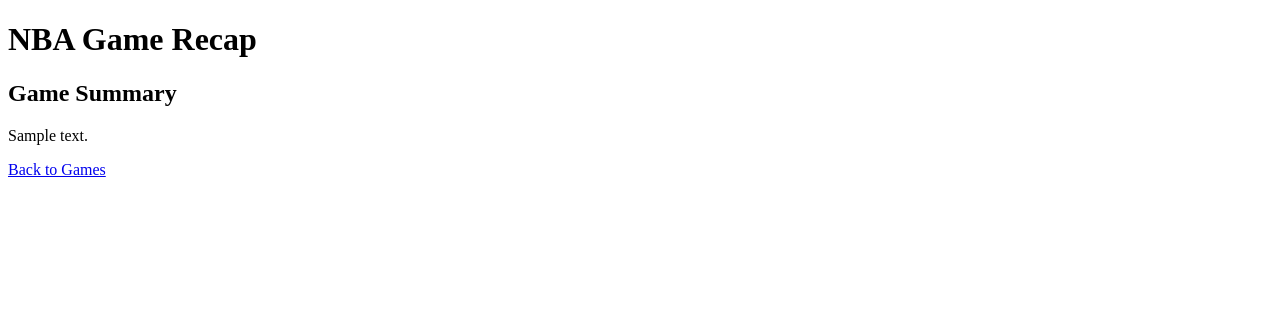
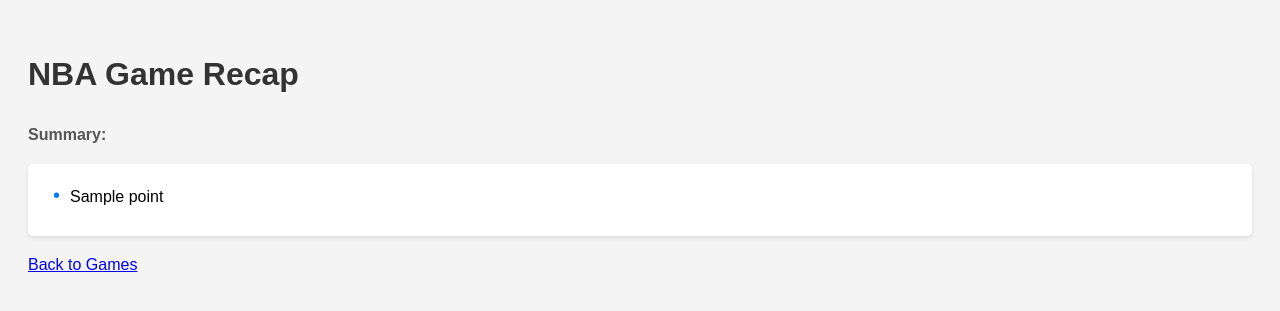
Before and after one commit to tjamescpp/NBA-Game-Summary, a Flask app: template templates/recap.html in a window 1280 px wide. Shown: the top 311 px of the page. Run offline with Flask 3, Linux system fonts and the light colour scheme; the template is opened without the code that fills it: most values are stand-ins (such as "Sample title", 1, 10 or a date in 2020).

Commit message:
fixed response formatting and added basic css

```diff
--- a/app.py
+++ b/app.py
@@ -101,7 +101,7 @@
         f"The game was between {team_abbreviations[0]} and {team_abbreviations[1]}. "
         f"The final score was {team_scores[team_abbreviations[0]]} to {team_scores[team_abbreviations[1]]}. "
         f"The top scorer was {top_scorer['PLAYER_NAME']} from {top_scorer['TEAM_ABBREVIATION']} with {top_scorer['PTS']} points."
-        " Summarize the key moments from the game play-by-play data, focusing on exciting plays and turning points."
+        " Summarize the key moments from the game play-by-play data in a bullet-point list, focusing on exciting plays and turning points."
     )
 
     # Chat-based API call
@@ -117,9 +117,13 @@
     summary = response.choices[0].message.content
     print(summary)
 
-    # Render the recap.html template with the summary
-    # return render_template('recap.html', summary=summary)
-    return summary
+    # Format the summary to be split into sections
+    formatted_summary = summary.split('\n')
+    formatted_summary = summary.split('- ')
+    formatted_summary = [s.strip()
+                         for s in formatted_summary if s.strip()]  # Remove any extra spaces
+
+    return formatted_summary
 
 
 if __name__ == '__main__':
--- a/templates/recap.html
+++ b/templates/recap.html
@@ -5,13 +5,59 @@
     <meta name="viewport" content="width=device-width, initial-scale=1.0">
     <title>NBA Game Recap</title>
 </head>
+<style>
+    body {
+        font-family: Arial, sans-serif;
+        line-height: 1.6;
+        padding: 20px;
+        background-color: #f4f4f4;
+    }
+
+    h1, h2 {
+        color: #333;
+    }
+
+    ul {
+        background-color: #fff;
+        border-radius: 5px;
+        box-shadow: 0 2px 5px rgba(0, 0, 0, 0.1);
+        padding: 15px;
+        list-style-type: none;
+    }
+
+    li {
+        margin-bottom: 10px;
+        padding-left: 10px;
+    }
+
+    li::before {
+        content: "•";
+        color: #007BFF;
+        font-size: 20px;
+        padding-right: 10px;
+    }
+
+    p {
+        font-size: 16px;
+        color: #555;
+    }
+
+    strong {
+        font-weight: bold;
+    }
+</style>
+
 <body>
     <h1>NBA Game Recap</h1>
 
     <!-- Display the generated summary -->
     <div>
-        <h2>Game Summary</h2>
-        <p>{{ summary }}</p>
+        <p><strong>Summary:</strong></p>
+        <ul>
+            {% for point in summary %}
+                <li>{{ point }}</li>  <!-- Display each formatted point as a list item -->
+            {% endfor %}
+        </ul>
         <a href="{{ url_for('display_games') }}">Back to Games</a>
     </div>
 
```
